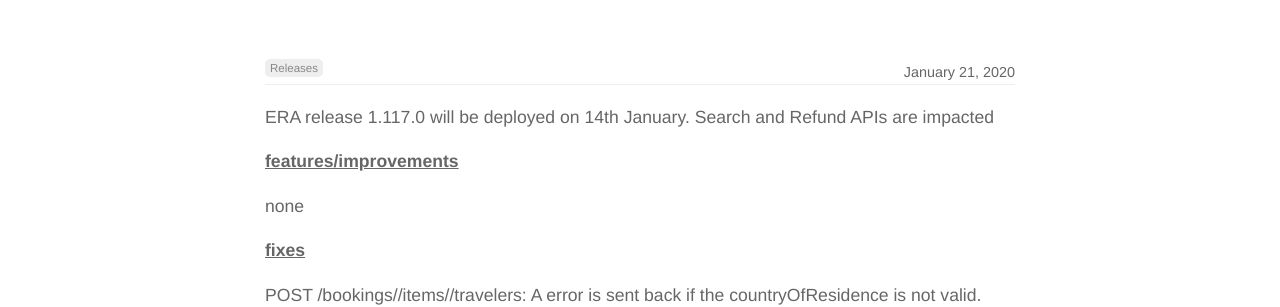
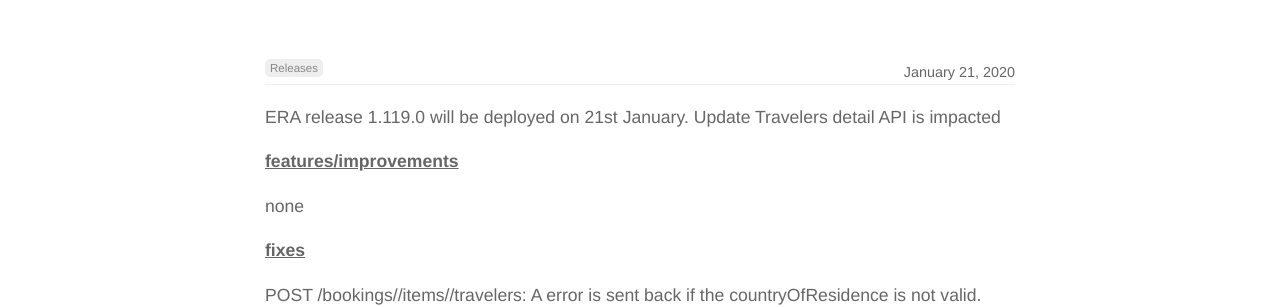
Before and after one commit to rail-europe/era-api, a Jekyll site: the page built from _posts/2020-01-21-release-1.119-.0.md, in a window 1280 px wide. Shown: the part 218-525 px from the top of the page. Built offline with Jekyll 4.4.1, drawn with Linux system fonts in a browser that asks for light colours.

Commit message:
Release Note 1.119.0

```diff
--- a/_posts/2020-01-21-release-1.119-.0.md
+++ b/_posts/2020-01-21-release-1.119-.0.md
@@ -5,7 +5,7 @@ categories:
   - releases
 author_staff_member: Vianney
 ---
-ERA release 1.117.0 will be deployed on 14th January. Search and Refund APIs are impacted
+ERA release 1.119.0 will be deployed on 21st January. Update Travelers detail API is impacted
 
 <!--more-->
 
```
